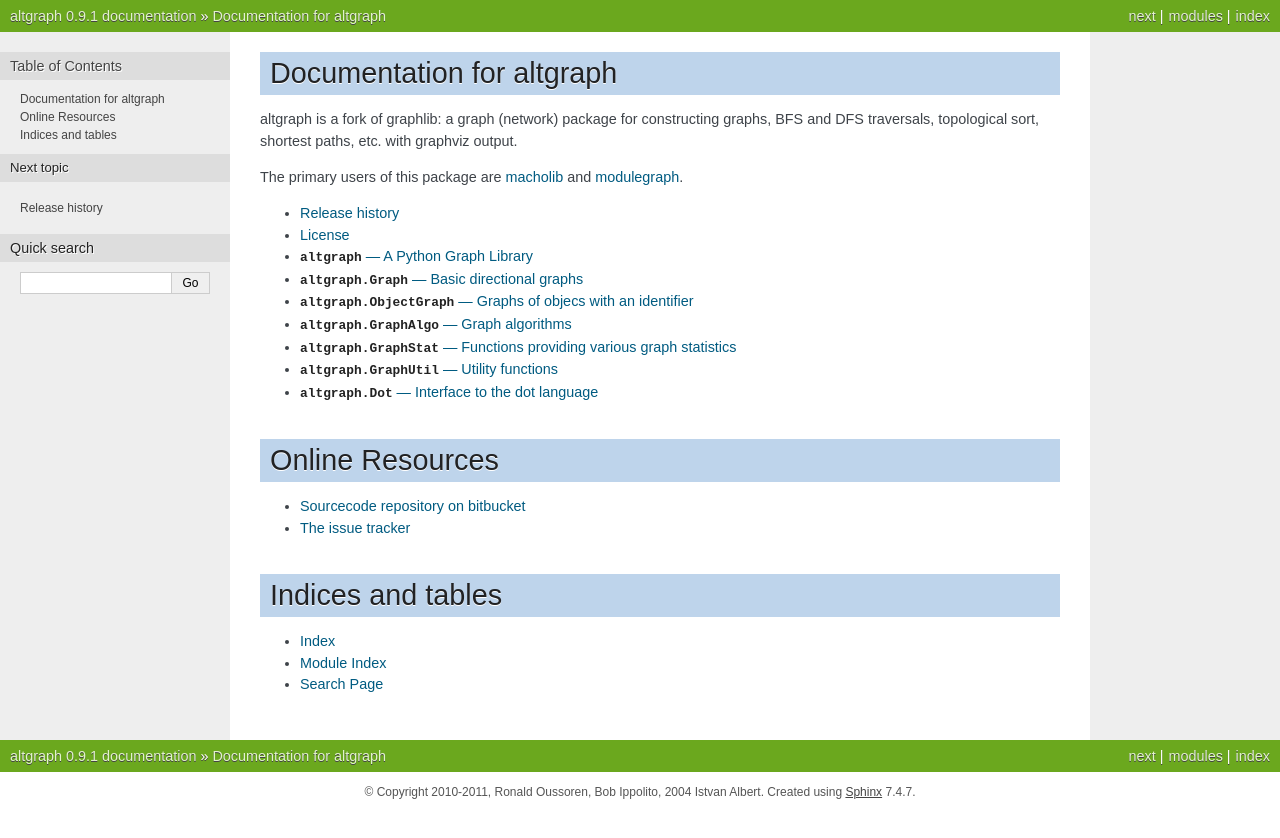
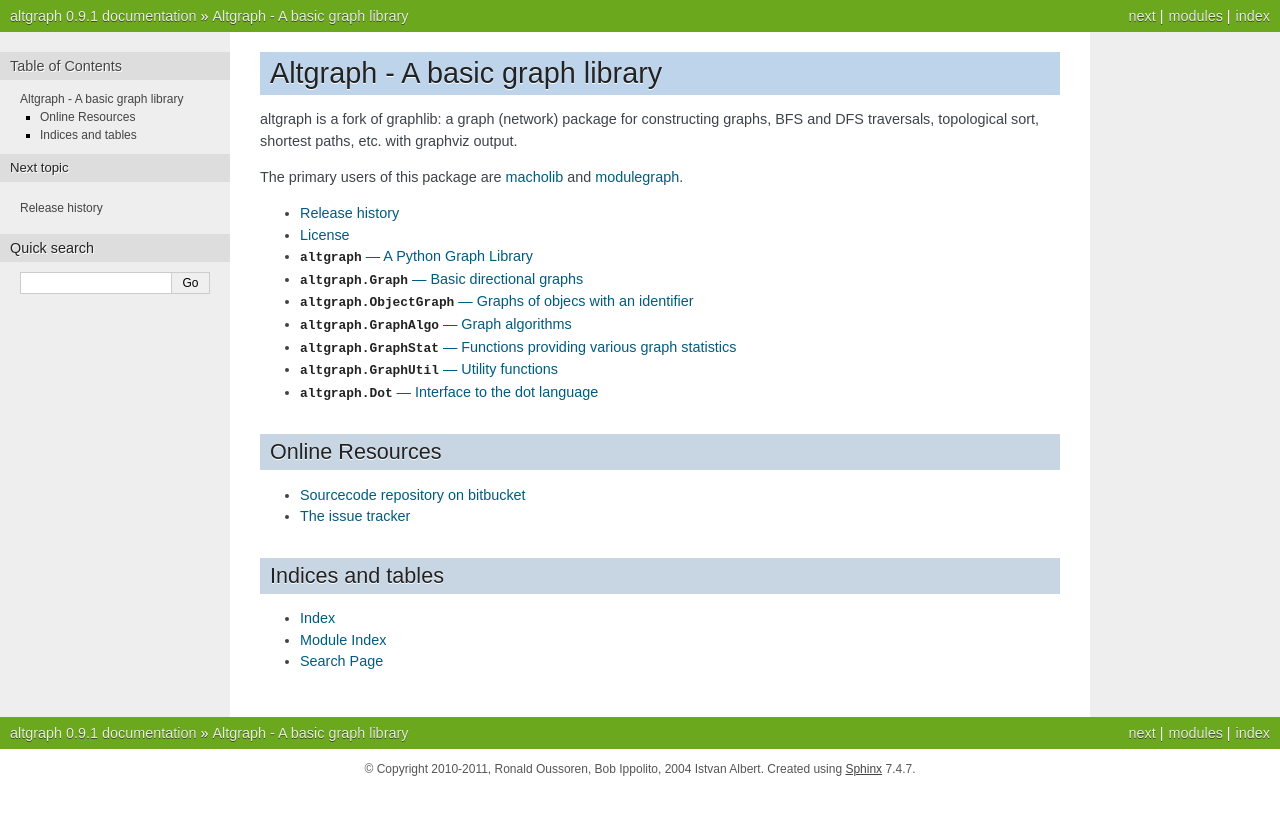
Before and after one commit to ronaldoussoren/altgraph, a Sphinx documentation site: the page built from doc/index.rst, in a window 1280 px wide. Shown: the top 838 px of the page. Built offline with Sphinx 7.4.7, drawn with Linux system fonts in a browser that asks for light colours.

Commit message:
Documentation tweak

```diff
--- a/doc/index.rst
+++ b/doc/index.rst
@@ -3,8 +3,8 @@
    You can adapt this file completely to your liking, but it should at least
    contain the root `toctree` directive.
 
-Documentation for altgraph
-==========================
+Altgraph - A basic graph library
+================================
 
 altgraph is a fork of graphlib: a graph (network) package for constructing
 graphs, BFS and DFS traversals, topological sort, shortest paths, etc. with
@@ -26,14 +26,14 @@
    dot
 
 Online Resources
-================
+----------------
 
 * `Sourcecode repository on bitbucket <http://bitbucket.org/ronaldoussoren/altgraph/>`_
 
 * `The issue tracker <http://bitbucket.org/ronaldoussoren/altgraph/issues>`_
 
 Indices and tables
-==================
+------------------
 
 * :ref:`genindex`
 * :ref:`modindex`
```
